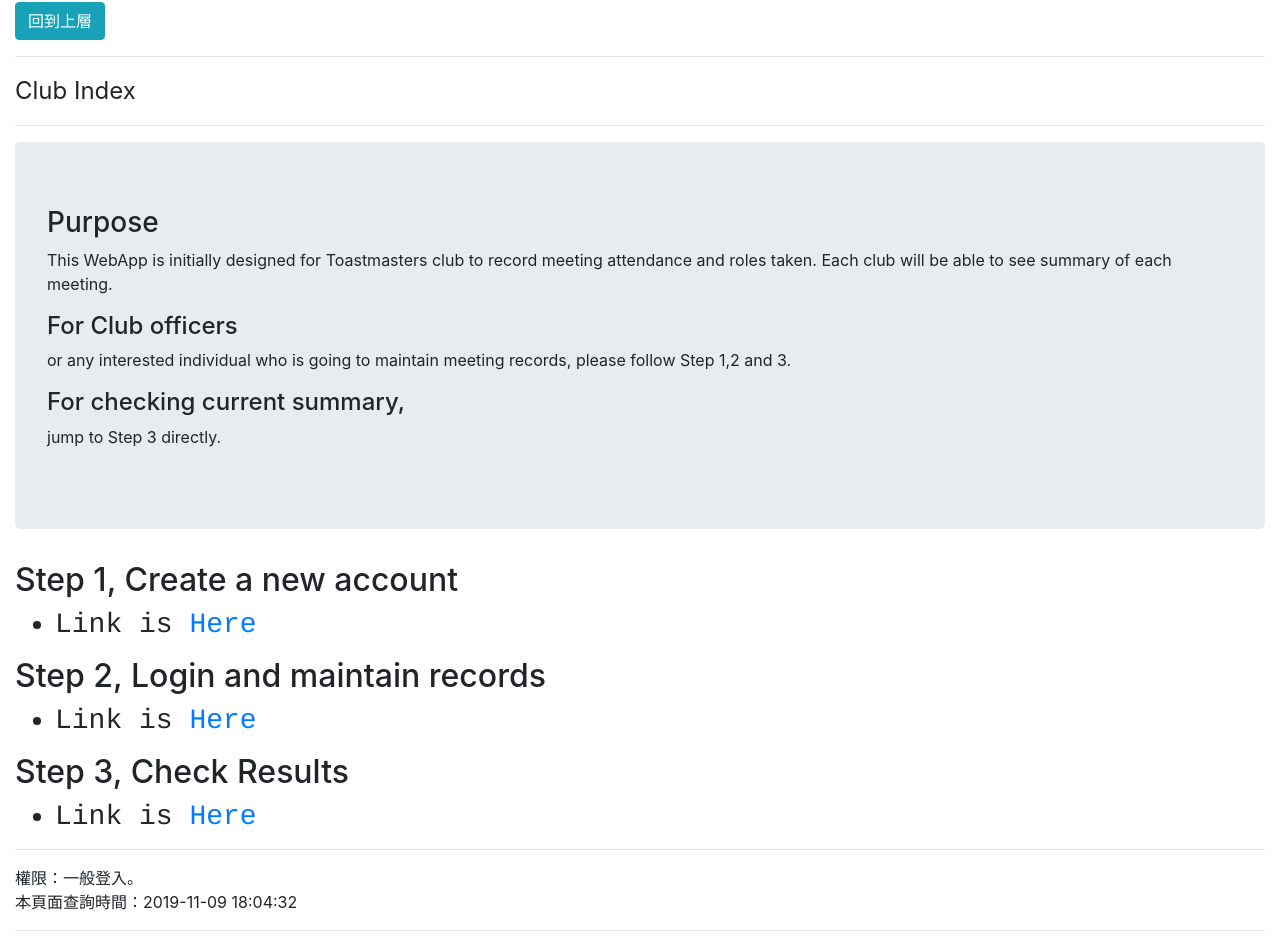
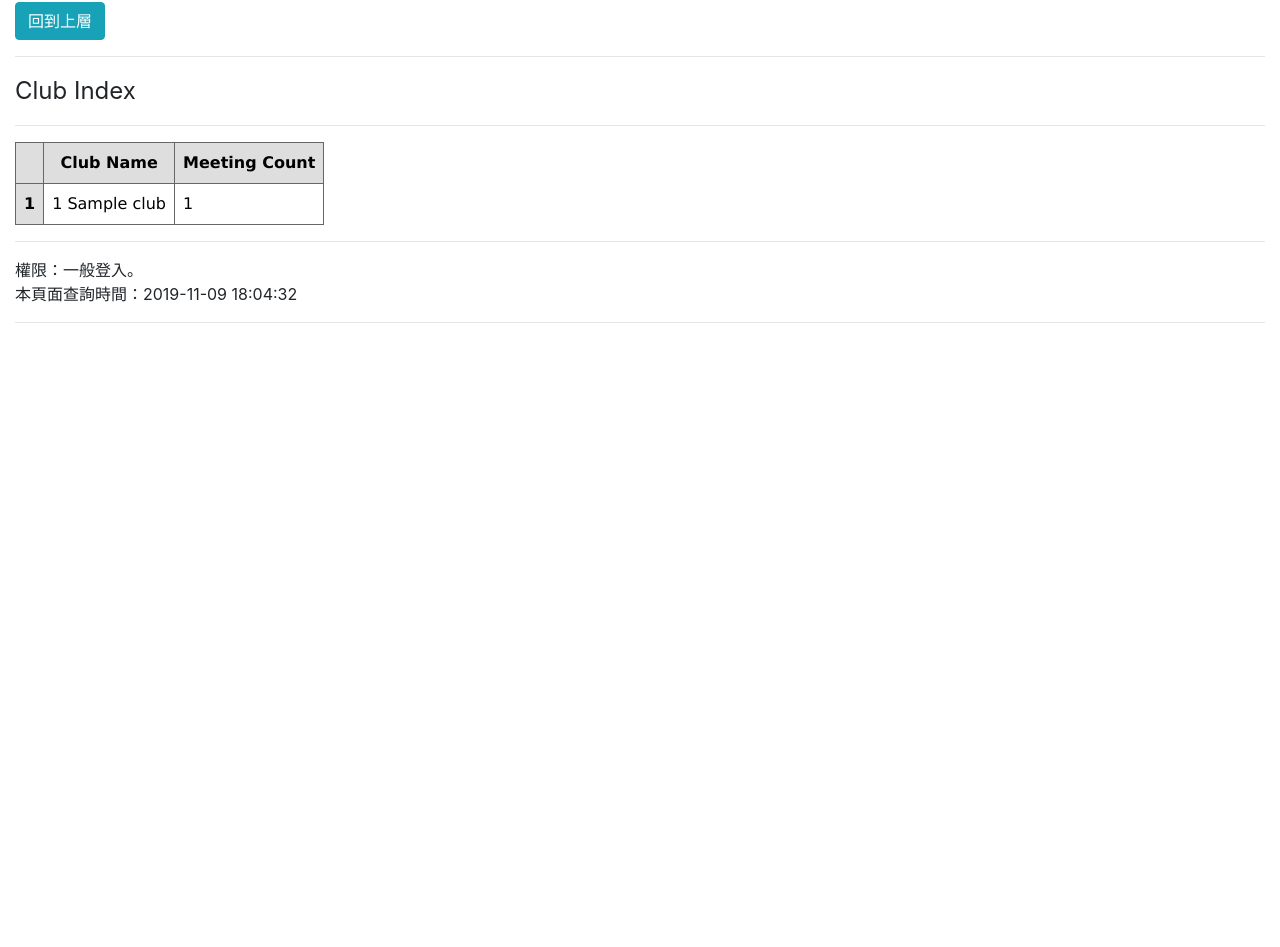
Before and after one commit to twoutlook/tmcx1, a Django app: page / in a window 1280 px wide. Shown: the part 94-1041 px from the top of the page. After the commit the page ends 417 px from the top, so only its background shows below. Run offline with Django 3.2, Linux system fonts and the light colour scheme; tables that the repository leaves empty hold one stand-in row (values such as "Sample post"); some libraries are stand-ins or nearby versions.

Commit message:
show first page, club index with meeting cnt

```diff
--- a/club/templates/club/index.html
+++ b/club/templates/club/index.html
@@ -7,49 +7,23 @@ Club Index
 {% endblock  %}
 
 {% block content %}
-
-<div class="jumbotron">
+<table class='gridtable'>
+<tr><th></th><th>Club Name</th><th>Meeting Count</th></tr>
+    {% for x in list1 %}
+    <tr>
+        <th>{{forloop.counter}}</th>
+        <td>{{x.club}}
+            {{x.club__name}}
+        </td>
+        <td>
+            {{x.datecnt}}
+        </td>
 
 
-    <h3>Purpose</h3>
-    <p>This WebApp is initially designed for Toastmasters club to record meeting attendance and roles taken.
-        Each club will be able to see summary of each meeting.</p>
+    </tr>
 
-    <h4>For Club officers</h4>
-    <p> or any interested individual who is going to maintain meeting records,
-        please follow Step 1,2 and 3.</p>
-
-    <h4>
-        For checking current summary,</h4>
-    <p> jump to Step 3 directly.</p>
-
-</div>
-<h2>Step 1, Create a new account</h2>
-<h3>
-    <ul style='font-family:  Courier, monospace;'>
-        <!-- <li>user: *** </li>
-        <li>pass: *** </li> -->
-        <li>Link is <a href='account/'>Here</a> </li>
-
-    </ul>
-</h3>
-
-<h2>Step 2, Login and maintain records</h2>
-<h3>
-    <ul style='font-family:  Courier, monospace;'>
-        <li>Link is <a href='data/'>Here</a> </li>
-    </ul>
-</h3>
-
-
-<h2>Step 3, Check Results</h2>
-<h3>
-    <ul style='font-family:  Courier, monospace;'>
-
-        <li>Link is <a href='club/'>Here</a> </li>
-
-    </ul>
-</h3>
+    {% endfor  %}
+</table>
 
 
 {% endblock %}
--- a/club/views.py
+++ b/club/views.py
@@ -3,6 +3,12 @@ from django.db.models import Count, Sum, Max, Min
 import re
 from .models import Data2
 from .models import Best
+
+from .models import Club
+from .models import ClubDate
+
+
+
 from django.shortcuts import redirect
 
 # https://pypi.org/project/django-pivot/
@@ -14,8 +20,8 @@ def getHtml(html):
     return app+'/'+html+'.html'
 
 def index(request):
-    # list1 = Data2.objects.exclude(role='---').exclude(role='Absence').values('date1','member').annotate(headcnt=Count('id'))
-    context = {'list1': []}
+    list1 = ClubDate.objects.values('club','club__name').annotate(datecnt=Count('date1'))
+    context = {'list1': list1}
     # return render(request, 'case002/index.html', context)
     return render(request, getHtml('index'), context)
 
```
Also changed, not shown: club/admin.py (+28 -0 lines), club/models.py (+25 -0 lines), club/migrations/0005_auto_20191109_1729.py (added), club/migrations/0006_auto_20191109_1741.py (added).
